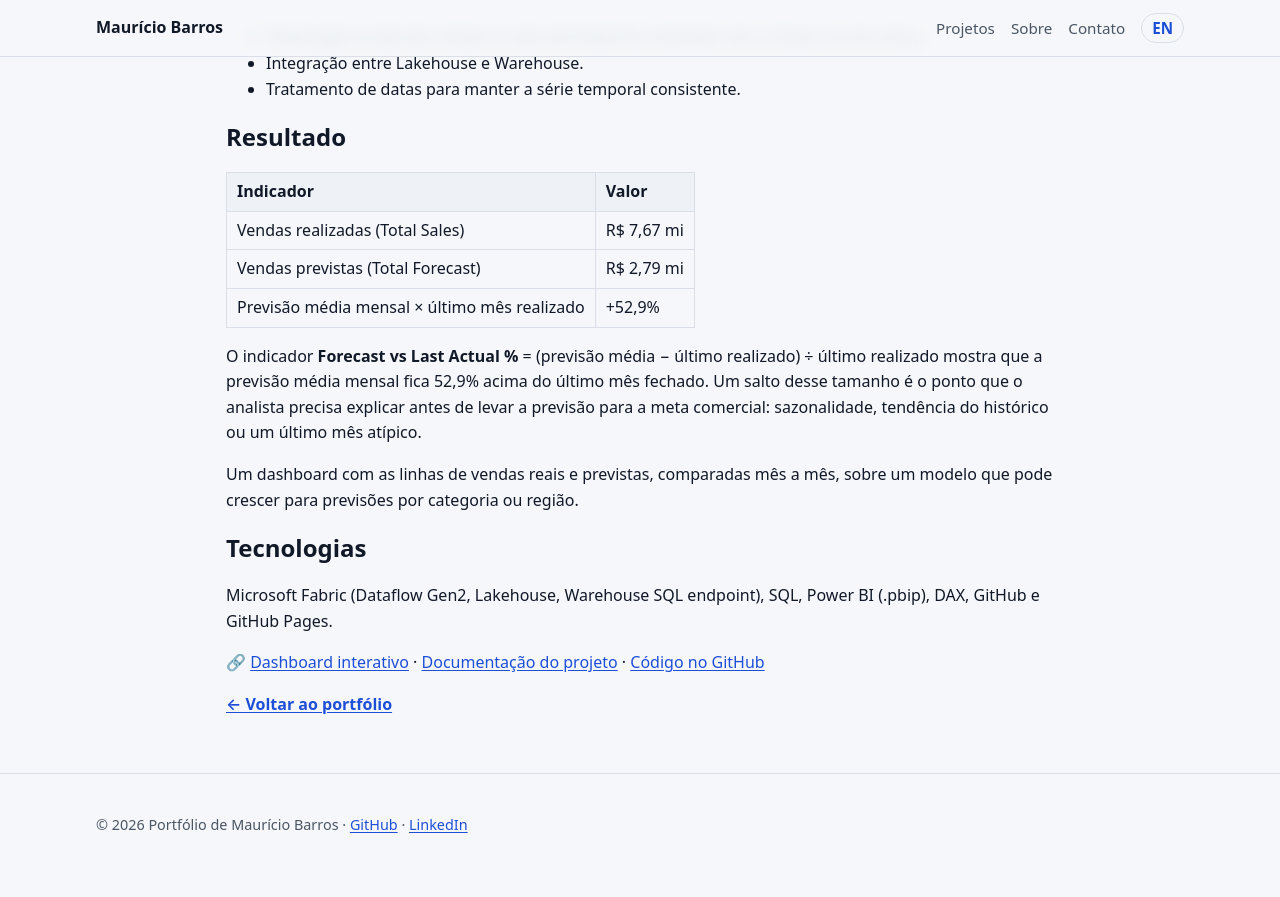
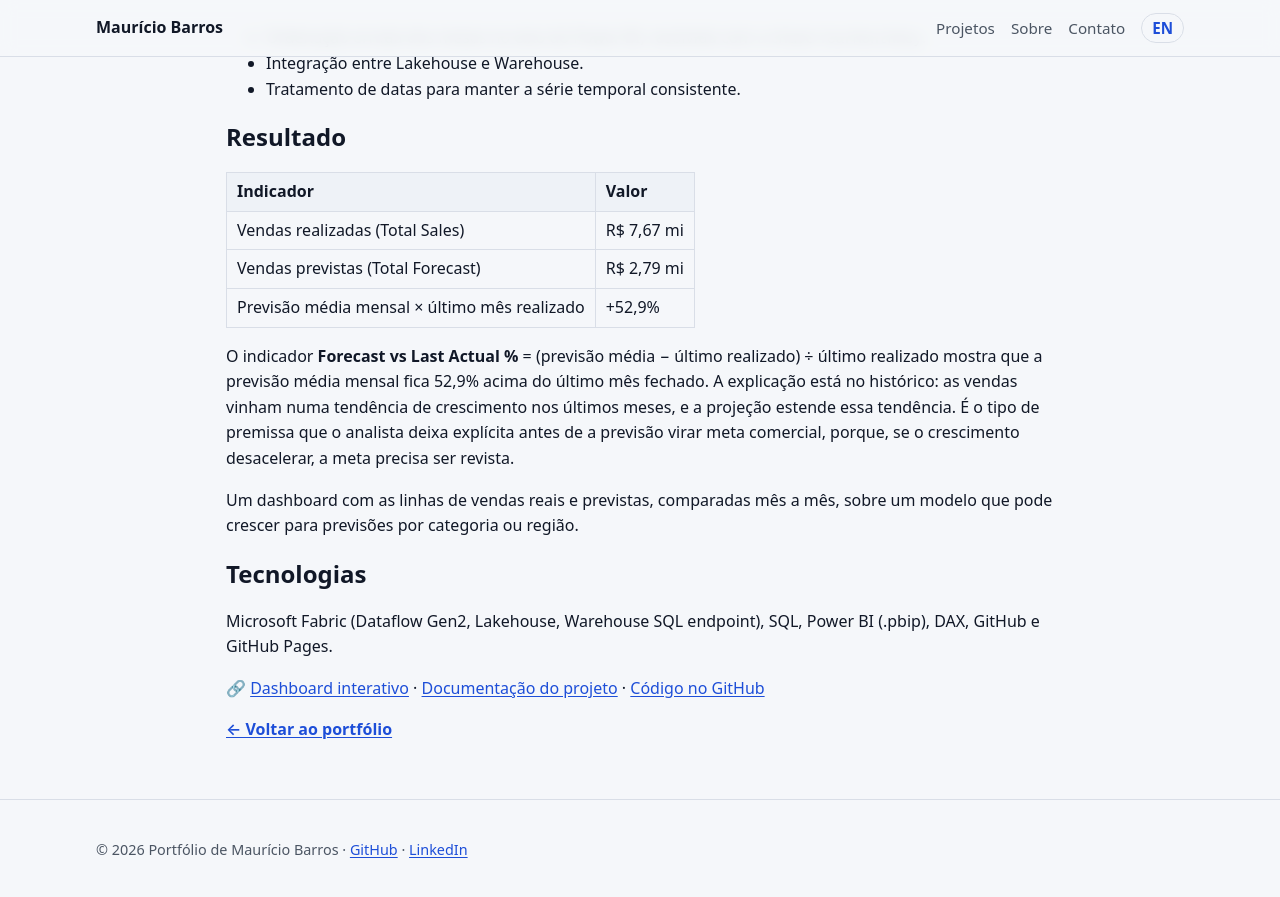
Before and after one commit to opusvix/opusvix.github.io, a Jekyll site: the page built from projetos/sales-forecast-ml.md, in a window 1280 px wide and 900 px high, scrolled down 1954 px. Shown: the top 897 px of the window. Built offline with Jekyll 4.4.1, drawn with Linux system fonts in a browser that asks for light colours; before the commit the page ends 2828 px from its top, so only the background shows below that.

Commit message:
Unidade do tempo de resolução e causa do +52,9% na previsão
Co-Authored-By: Claude Opus 5.5 <noreply@anthropic.com>
Claude-Session: https://claude.ai/code/session_01JjpyFFZoP14Xx6B3kfdn7P

```diff
--- a/projetos/sales-forecast-ml.md
+++ b/projetos/sales-forecast-ml.md
@@ -45,7 +45,7 @@ Empresas que trabalham com metas comerciais precisam prever as vendas para plane
 | Vendas previstas (Total Forecast) | R$ 2,79 mi |
 | Previsão média mensal × último mês realizado | +52,9% |
 
-O indicador **Forecast vs Last Actual %** = (previsão média − último realizado) ÷ último realizado mostra que a previsão média mensal fica 52,9% acima do último mês fechado. Um salto desse tamanho é o ponto que o analista precisa explicar antes de levar a previsão para a meta comercial: sazonalidade, tendência do histórico ou um último mês atípico.
+O indicador **Forecast vs Last Actual %** = (previsão média − último realizado) ÷ último realizado mostra que a previsão média mensal fica 52,9% acima do último mês fechado. A explicação está no histórico: as vendas vinham numa tendência de crescimento nos últimos meses, e a projeção estende essa tendência. É o tipo de premissa que o analista deixa explícita antes de a previsão virar meta comercial, porque, se o crescimento desacelerar, a meta precisa ser revista.
 
 Um dashboard com as linhas de vendas reais e previstas, comparadas mês a mês, sobre um modelo que pode crescer para previsões por categoria ou região.
 
```
Also changed, not shown: en/projetos/sales-forecast-ml.md (+1 -1 lines), en/projetos/suporte-operacional-google.md (+1 -1 lines), projetos/suporte-operacional-google.md (+1 -1 lines).
